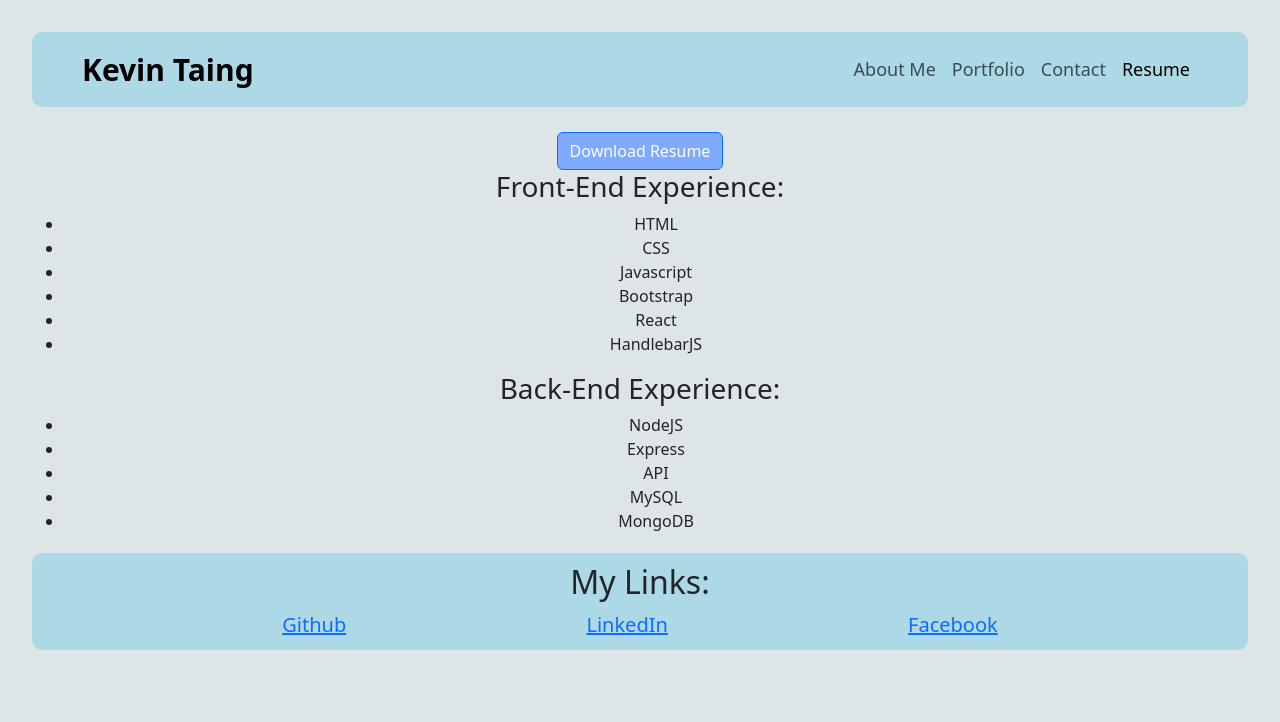
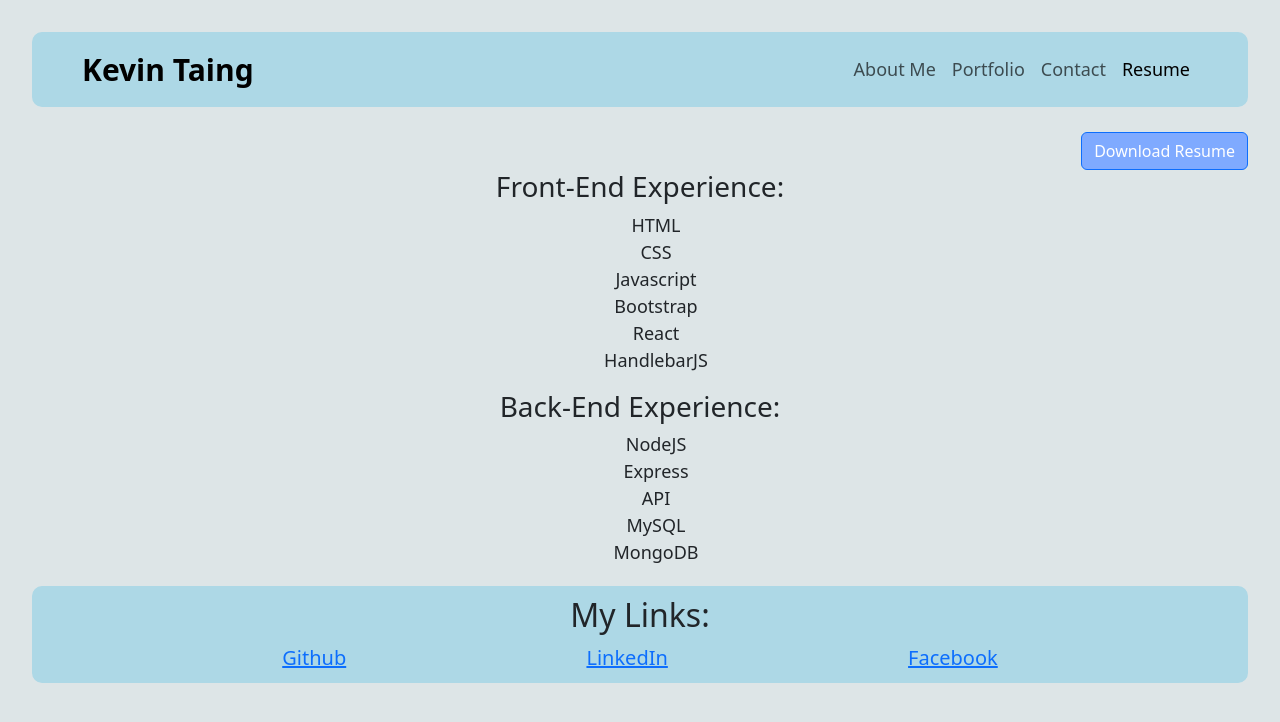
Before and after one commit to Soleiles/react_portfolio, a React (Vite) app: page /resume in a window 1280 px wide. Shown: the top 722 px of the page. Built offline with nearby package versions, Linux system fonts and the light colour scheme.

Commit message:
deleted pdf for netlify

```diff
--- a/src/pages/Resume.jsx
+++ b/src/pages/Resume.jsx
@@ -1,14 +1,13 @@
 import React from 'react';
-import ResumePDF from '../assets/placeHolder-resume.pdf';
 import '../styles/AboutMe.css';
-
+import '../styles/Resume.css';
 
 export default function Resume() {
     return (
         <>
         <div className="resume">
             <article className='resume-dl'>
-                <a href={ResumePDF} download="PlaceholderResume" target='_blank' rel='noreferrer' className='btn btn-primary'>Download Resume</a>
+                <a href='' download="PlaceholderResume" target='_blank' rel='noreferrer' className='btn btn-primary'>Download Resume</a>
             </article>
 
             <article className="list">
```
Also changed, not shown: 1 other file (tests, documents, lock files or other folders).
